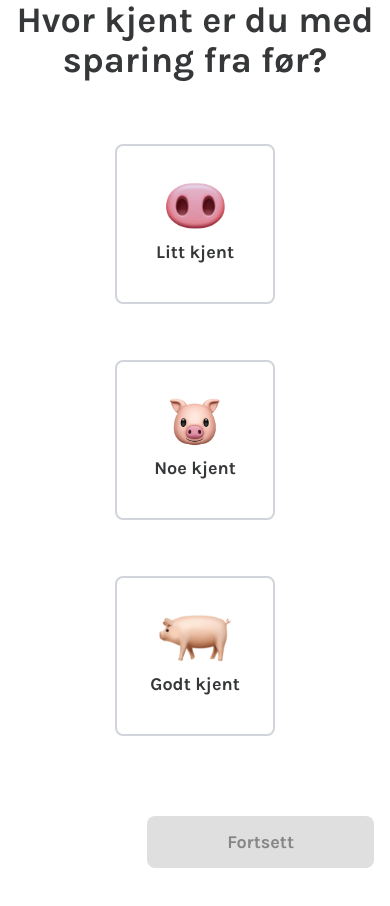
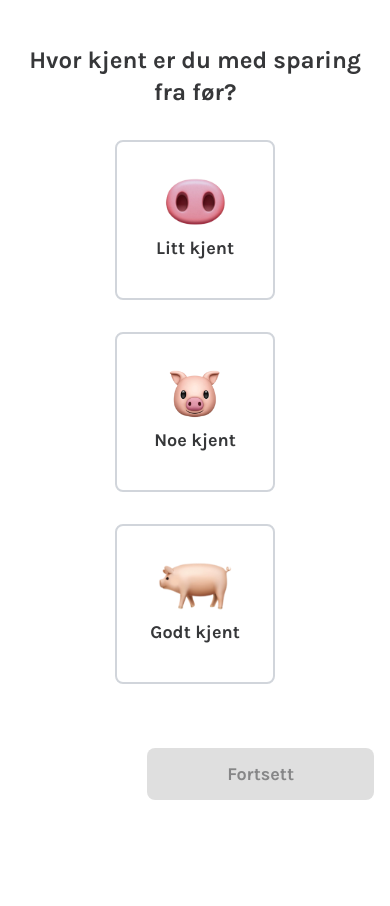
Before and after one commit to haruixu/SpareStiFrontend, a Vue app: page /konfigurasjonSteg2 in a window 390 px wide. Shown: the top 906 px of the page. After the commit the page ends 884 px from the top, so only its background shows below. Built offline with nearby package versions, Linux system fonts and the light colour scheme.

Commit message:
fix: made layout fit mobile screen

```diff
--- a/src/views/ConfigFamiliarWithSavingsView.vue
+++ b/src/views/ConfigFamiliarWithSavingsView.vue
@@ -1,7 +1,8 @@
 <template>
     <div class="flex flex-col items-center justify-center min-h-screen px-4 text-center">
-        <h1 class="mb-16 text-4xl font-bold lg:mb-20">Hvor kjent er du med sparing fra før?</h1>
-        <div class="grid grid-cols-1 gap-14 mb-20 md:grid-cols-3">
+        <h1 class="mb-8 text-2xl font-bold sm:mb-16 sm:text-4xl">
+            Hvor kjent er du med sparing fra før?</h1>
+        <div class="grid grid-cols-1 gap-8 mb-16 sm:gap-14 sm:mb-20 md:grid-cols-3">
             <div
                 :class="{
                     'border-[var(--green)] border-4': selectedOption === 'litt',
@@ -39,7 +40,7 @@
         <ContinueButtonComponent
             :disabled="selectedOption === null"
             @click="onButtonClick"
-            class="px-10 py-3 text-2xl self-end mb-4 mt-0"
+            class="px-10 py-3 text-2xl self-end"
         ></ContinueButtonComponent>
     </div>
 </template>
@@ -67,8 +68,6 @@ const selectOption = (option: string) => {
         case 'godt':
             experienceValue = 'VERY_HIGH'
             break
-        default:
-            experienceValue = 'VERY_LOW'
     }
 
     userConfigStore.setExperience(experienceValue)
--- a/src/views/ConfigHabitChangeView.vue
+++ b/src/views/ConfigHabitChangeView.vue
@@ -69,8 +69,6 @@ const selectOption = (option: string) => {
         case 'store':
             motivationValue = 'VERY_HIGH'
             break
-        default:
-            motivationValue = 'VERY_LOW'
     }
 
     userConfigStore.setMotivation(motivationValue)
```
